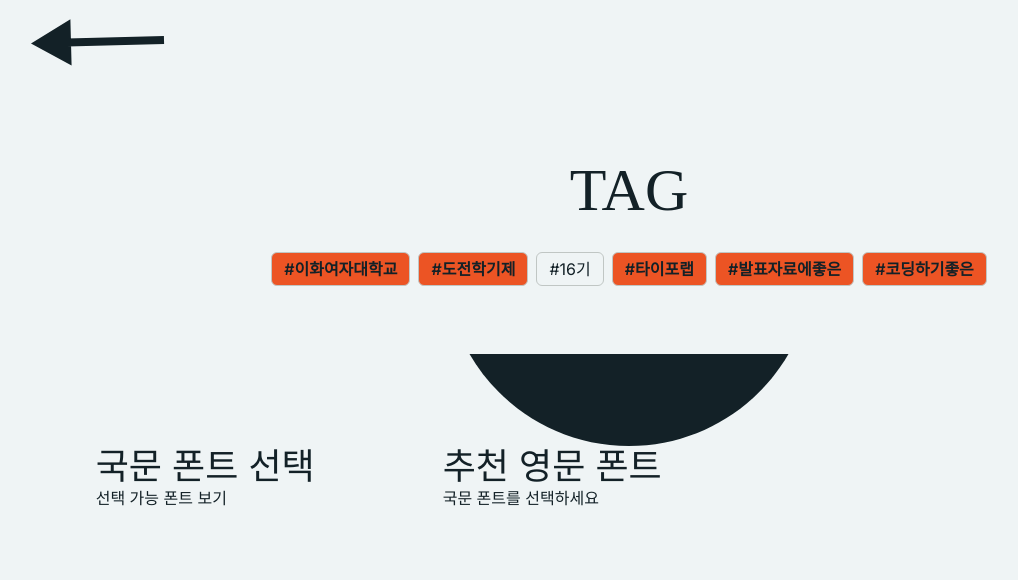
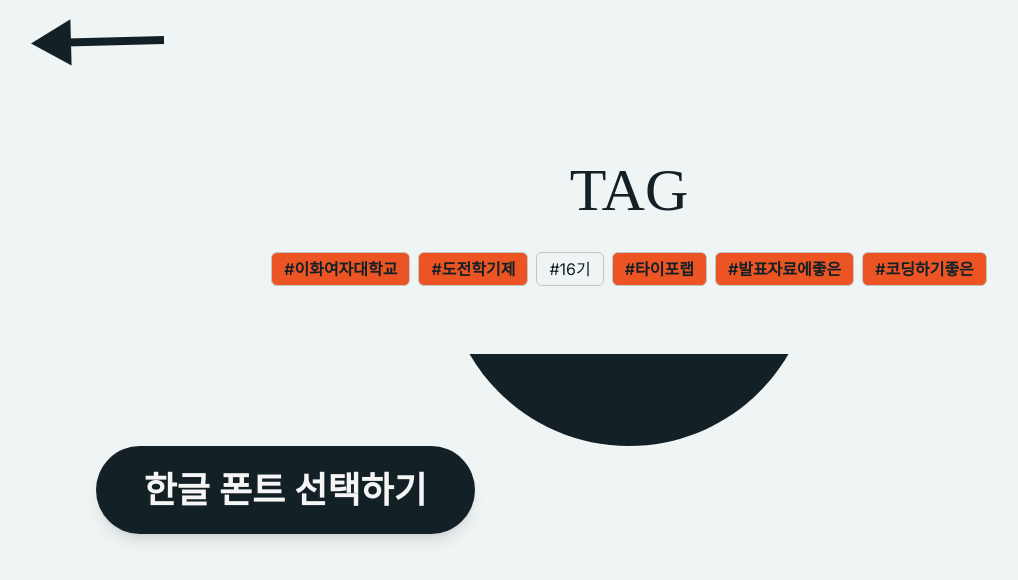
Before and after one commit to wrryu09/TYPOLAB, a Next.js app in the folder typolab/: page /pair in a window 1280 px wide. Shown: the top 580 px of the page, without its empty margins (11-1029 px from the left). Built offline with nearby package versions, Linux system fonts and the light colour scheme; a web font is replaced by a local one.

Commit message:
🎨 change ux flow

```diff
--- a/typolab/src/app/pair/page.tsx
+++ b/typolab/src/app/pair/page.tsx
@@ -226,8 +226,9 @@ const Pair = (props: Props) => {
             fontSetNum={1}
           />
 
+          {koreanFont.name !== "none" ? (
+            <div>
               {/* 2nd set */}
-          <div>
               {inferredLatinFont[0].fontName === "none" ? (
                 <div className="flex flex-col items-start">
                   <h1 className="text-4xl">추천 영문 폰트</h1>
@@ -243,6 +244,7 @@ const Pair = (props: Props) => {
                 />
               )}
             </div>
+          ) : null}
         </div>
 
         {/* font display box */}
--- a/typolab/src/containers/pair/FontSet.tsx
+++ b/typolab/src/containers/pair/FontSet.tsx
@@ -21,9 +21,8 @@ const FontSet = (props: Props) => {
       }}
     >
       {props.Font.name === "none" ? (
-        <div className="flex flex-col items-start">
-          <h1 className="text-4xl">국문 폰트 선택</h1>
-          <p>선택 가능 폰트 보기</p>
+        <div className="hover:bg-red flex text-white bg-darkGreen px-12 py-6 rounded-full justify-center items-center shadow-lg">
+          <h1 className="text-4xl font-semibold">한글 폰트 선택하기</h1>
         </div>
       ) : (
         <div className="flex flex-col items-start">
```
Lines whose indentation alone changed are shown as unchanged.
